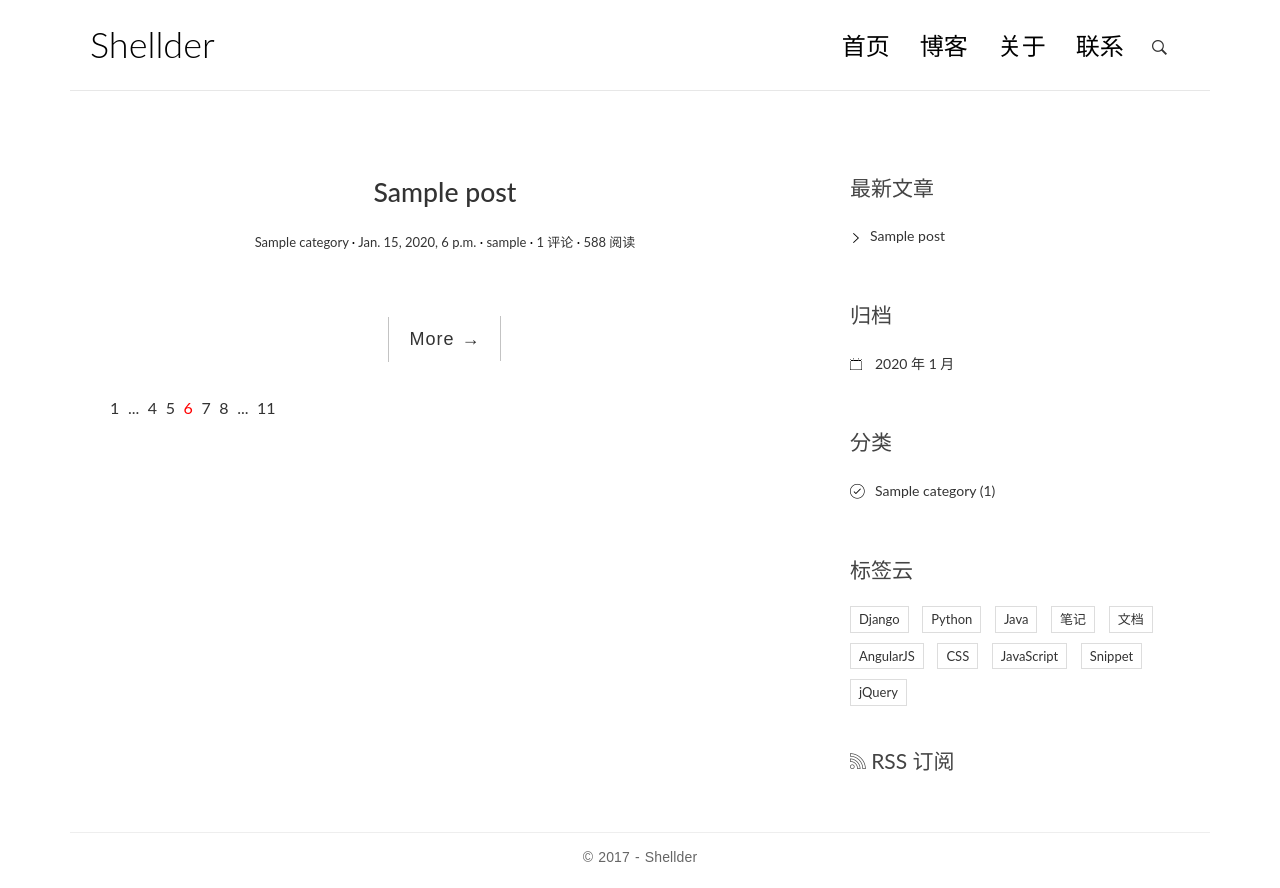
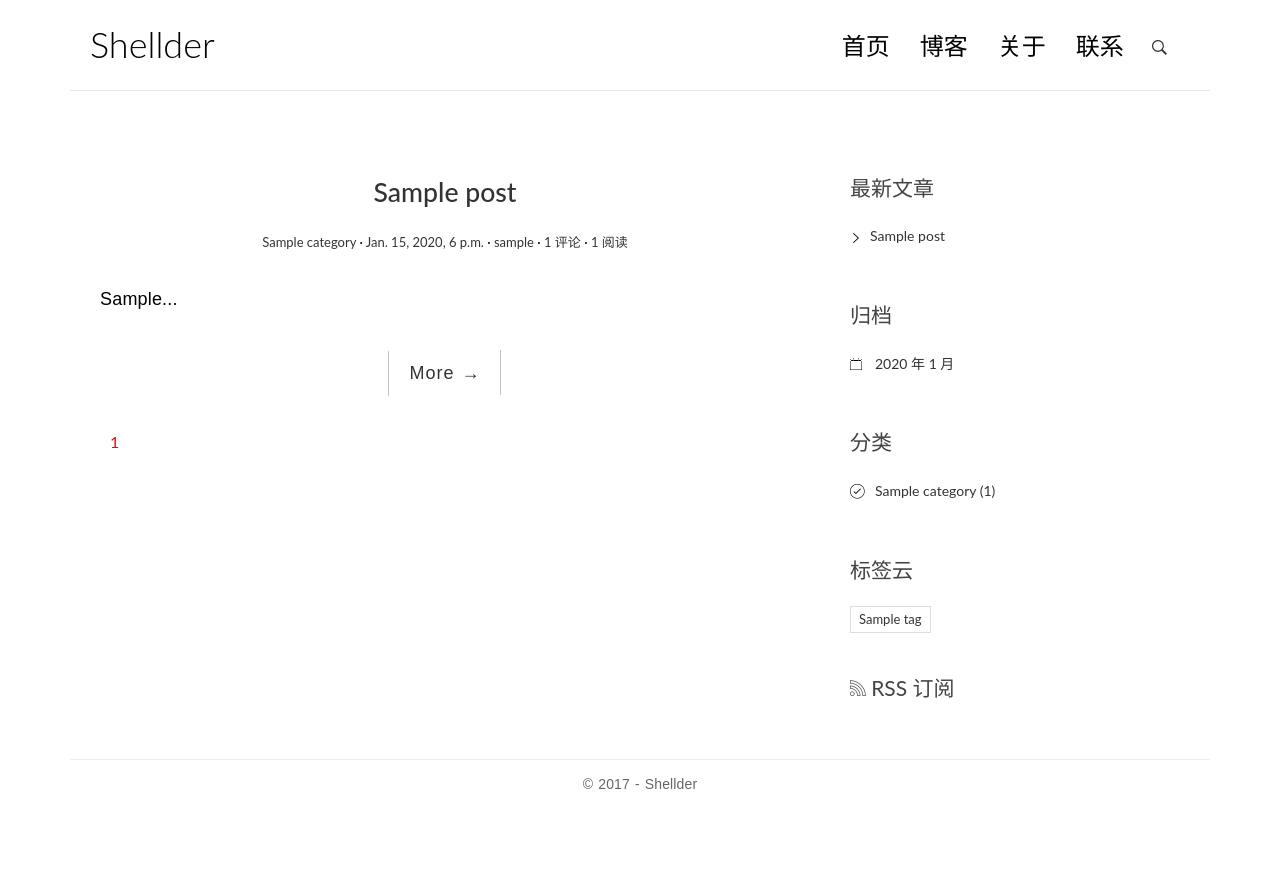
Before and after one commit to luoshao23/blogproj, a Django app: page / in a window 1280 px wide. After the commit the page ends 789 px from the top, so only its background shows below. Run offline with Django 3.2, Linux system fonts and the light colour scheme; tables that the repository leaves empty hold one stand-in row (values such as "Sample post"); some libraries are stand-ins or nearby versions.

Commit message:
add autoexcerpect and simple paginator

```diff
--- a/blog/models.py
+++ b/blog/models.py
@@ -1,4 +1,6 @@
 # coding: utf-8
+import markdown
+from django.utils.html import strip_tags
 from django.db import models
 from django.contrib.auth.models import User
 from django.urls import reverse
@@ -42,11 +44,27 @@ class Post(models.Model):
 
     author = models.ForeignKey(User)
 
+    count_read = models.PositiveIntegerField(default=0)
+
     def __str__(self):
         return self.title
 
     def get_absolute_url(self):
         return reverse('blog:detail', kwargs={'pk': self.pk})
 
+    def increase_views(self):
+        self.count_read += 1
+        self.save(update_fields=['count_read'])
+
+    def save(self, *args, **kwargs):
+        if not self.excerpect:
+            md = markdown.Markdown(extensions=[
+                'markdown.extensions.extra',
+                'markdown.extensions.codehilite',
+            ])
+            self.excerpect = strip_tags(md.convert(self.body))[:32]
+
+        super(Post, self).save(*args, **kwargs)
+
     class Meta:
         ordering = ['-created_time', 'title']
--- a/blog/templatetags/blog_tags.py
+++ b/blog/templatetags/blog_tags.py
@@ -1,6 +1,6 @@
 from django import template
 
-from ..models import Post, Category
+from ..models import Post, Category, Tag
 
 register = template.Library()
 
@@ -18,3 +18,7 @@ def archives():
 @register.simple_tag
 def get_categories():
     return Category.objects.all()
+
+@register.simple_tag
+def get_tags():
+    return Tag.objects.all()
--- a/blog/urls.py
+++ b/blog/urls.py
@@ -9,4 +9,6 @@ urlpatterns = [
     url(r'^post/(?P<pk>[0-9]+)/$', views.detail, name='detail'),
     url(r'^archives/(?P<year>[0-9]{4})/(?P<month>[0-9]{1,2})/$', views.archives, name='archives'),
     url(r'^categories/(?P<pk>[0-9]+)/$', views.categories, name='categories'),
+    url(r'^tags/(?P<pk>[0-9]+)/$', views.tags, name='tags'),
+    url(r'^page/(?P<page>[0-9]+)/$', views.index, name='index'),
 ]
--- a/blog/views.py
+++ b/blog/views.py
@@ -1,24 +1,51 @@
 import markdown
 
 from django.shortcuts import render, get_object_or_404
+from django.core.paginator import Paginator, EmptyPage, PageNotAnInteger
 from .models import Post
 
 from comments.forms import CommentForm
 
+global PAGE_NUM
+PAGE_NUM = 1
 
-def index(request):
+def make_page(objects,  cpage, page_num=PAGE_NUM):
+    paginator = Paginator(objects, page_num)
+    try:
+        objects = paginator.page(cpage)
+    except PageNotAnInteger:
+        objects = paginator.page(1)
+    except EmptyPage:
+        # If page is out of range (e.g. 9999), deliver last page of results.
+        objects = paginator.page(paginator.num_pages)
+
+    return objects, paginator
+
+
+def index(request, page=1):
+    # page = 1
     post_list = Post.objects.all()
-    return render(request, 'blog/index.html', context={'post_list': post_list})
+    post_list, paginator = make_page(post_list, page)
+
+    context={'post_list': post_list,
+             'paginator': paginator,
+             'current_page': page,
+            }
+
+    return render(request, 'blog/index.html', context=context)
 
 
 def detail(request, pk):
     post = get_object_or_404(Post, pk=pk)
+    post.increase_views()
+
     post.body = markdown.markdown(post.body,
                                   extensions=[
                                       'markdown.extensions.extra',
                                       'markdown.extensions.codehilite',
                                       'markdown.extensions.toc',
                                   ])
+
     form = CommentForm()
     comment_list = post.comment_set.all()
 
@@ -38,3 +65,18 @@ def archives(request, year, month):
 def categories(request, pk):
     post_list = Post.objects.filter(category=pk)
     return render(request, 'blog/index.html', context={'post_list': post_list})
+
+def tags(request, pk):
+    post_list = Post.objects.filter(tags=pk)
+    return render(request, 'blog/index.html', context={'post_list': post_list})
+
+# def to_page(request, page):
+#     post_list = Post.objects.all()
+#     post_list, paginator = make_page(post_list, page)
+
+#     context={'post_list': post_list,
+#              'paginator': paginator,
+#              'current_page': page,
+#             }
+
+#     return render(request, 'blog/index.html', context=context)
--- a/templates/base.html
+++ b/templates/base.html
@@ -120,37 +120,15 @@
 
                 <div class="widget widget-tag-cloud">
                     <h3 class="widget-title">标签云</h3>
+                    {% get_tags as tag_list %}
                     <ul>
+                        {% for tag in tag_list %}
                         <li>
-                            <a href="#">Django</a>
+                            <a href="{% url 'blog:tags' tag.pk %}">{{ tag.name }}</a>
                         </li>
-                        <li>
-                            <a href="#">Python</a>
-                        </li>
-                        <li>
-                            <a href="#">Java</a>
-                        </li>
-                        <li>
-                            <a href="#">笔记</a>
-                        </li>
-                        <li>
-                            <a href="#">文档</a>
-                        </li>
-                        <li>
-                            <a href="#">AngularJS</a>
-                        </li>
-                        <li>
-                            <a href="#">CSS</a>
-                        </li>
-                        <li>
-                            <a href="#">JavaScript</a>
-                        </li>
-                        <li>
-                            <a href="#">Snippet</a>
-                        </li>
-                        <li>
-                            <a href="#">jQuery</a>
-                        </li>
+                        {% empty %}
+                            暂无标签！
+                        {% endfor %}
                     </ul>
                 </div>
                 <div class="rss">
--- a/templates/blog/detail.html
+++ b/templates/blog/detail.html
@@ -4,12 +4,12 @@
                     <header class="entry-header">
                         <h1 class="entry-title">{{ post.title }}</h1>
                         <div class="entry-meta">
-                            <span class="post-category"><a href="#">{{ post.category.name }}</a></span>
-                            <span class="post-date"><a href="#"><time class="entry-date"
+                            <span class="post-category"><a href="{% url 'blog:categories' post.category.pk %}">{{ post.category.name }}</a></span>
+                            <span class="post-date"><a href="{% url 'blog:archives' post.created_time.year post.created_time.month %}"><time class="entry-date"
                                                                       datetime="{{ post.created_time }}">{{ post.created_time }}</time></a></span>
                             <span class="post-author"><a href="#">{{ post.author }}</a></span>
                             <span class="comments-link"><a href="#">{{ post.comment_set.count }} 评论</a></span>
-                            <span class="views-count"><a href="#">588 阅读</a></span>
+                            <span class="views-count"><a href="#">{{ post.count_read }} 阅读</a></span>
                         </div>
                     </header>
                     <div class="entry-content clearfix">
--- a/templates/blog/index.html
+++ b/templates/blog/index.html
@@ -14,11 +14,11 @@
                                                           datetime="{{ post.created_time }}">{{ post.created_time }}</time></a></span>
                 <span class="post-author"><a href="#">{{ post.author }}</a></span>
                 <span class="comments-link"><a href="#">{{ post.comment_set.count }} 评论</a></span>
-                <span class="views-count"><a href="#">588 阅读</a></span>
+                <span class="views-count"><a href="#">{{ post.count_read }} 阅读</a></span>
             </div>
             </header>
             <div class="entry-content clearfix">
-                <p>{{ post.excerpt }}</p>
+                <p>{{ post.excerpect }}...</p>
                 <div class="read-more cl-effect-14">
                     <a href="{{ post.get_absolute_url }}" class="more-link">More <span class="meta-nav">→</span></a>
                 </div>
@@ -37,15 +37,19 @@
     -->
     <div class="pagination">
         <ul>
-            <li><a href="">1</a></li>
-            <li><a href="">...</a></li>
+        {% for page_num in paginator.page_range %}
+        {% if page_num == current_page %}<li class="current">{% else %}<li>{% endif %}<a href="{% url 'blog:index' page_num %}">{{ page_num }}</a></li>
+        {% empty %}
+            <!--  -->
+        {% endfor %}
+         <!--    <li><a href="">...</a></li>
             <li><a href="">4</a></li>
             <li><a href="">5</a></li>
             <li class="current"><a href="">6</a></li>
             <li><a href="">7</a></li>
             <li><a href="">8</a></li>
             <li><a href="">...</a></li>
-            <li><a href="">11</a></li>
+            <li><a href="">11</a></li> -->
         </ul>
     </div>
 {% endblock main %}
```
